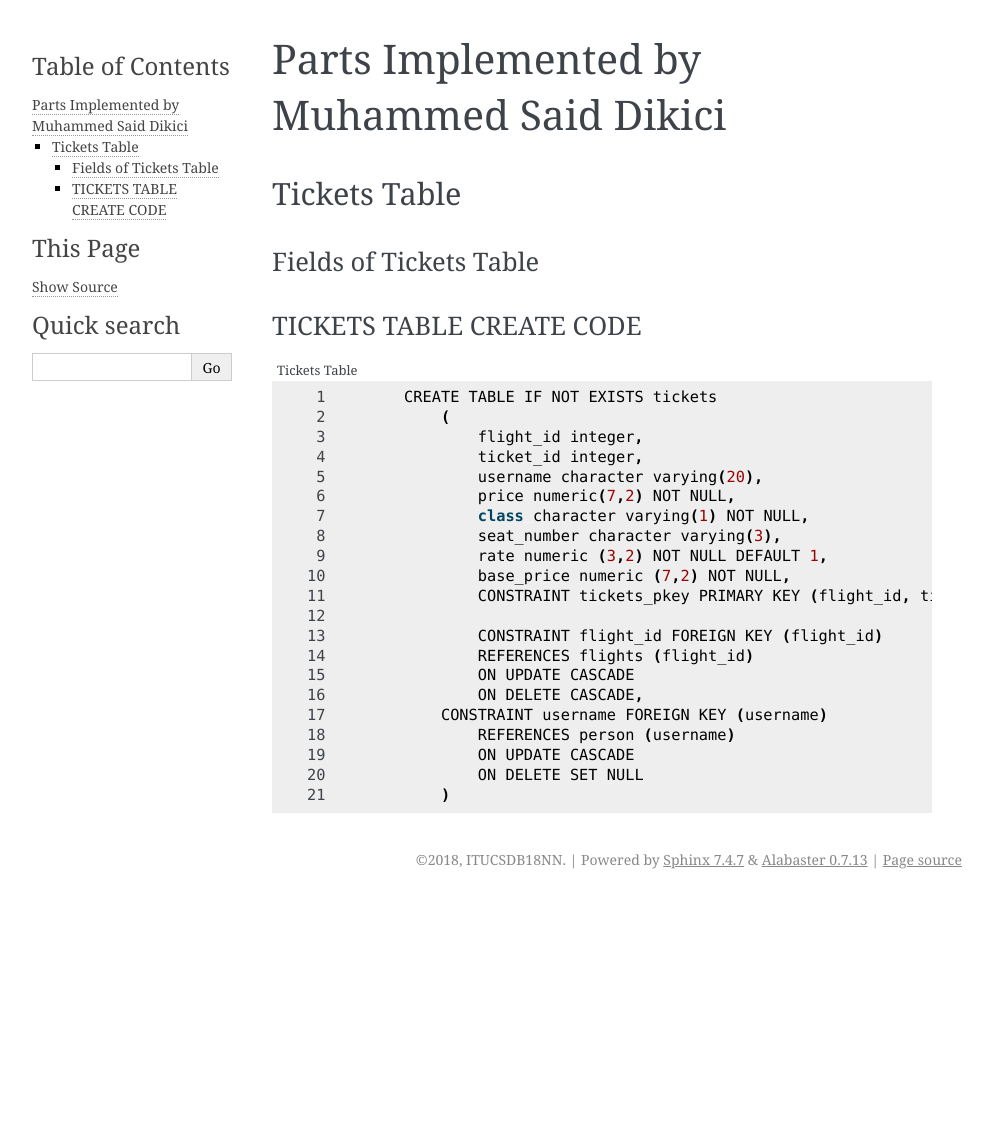
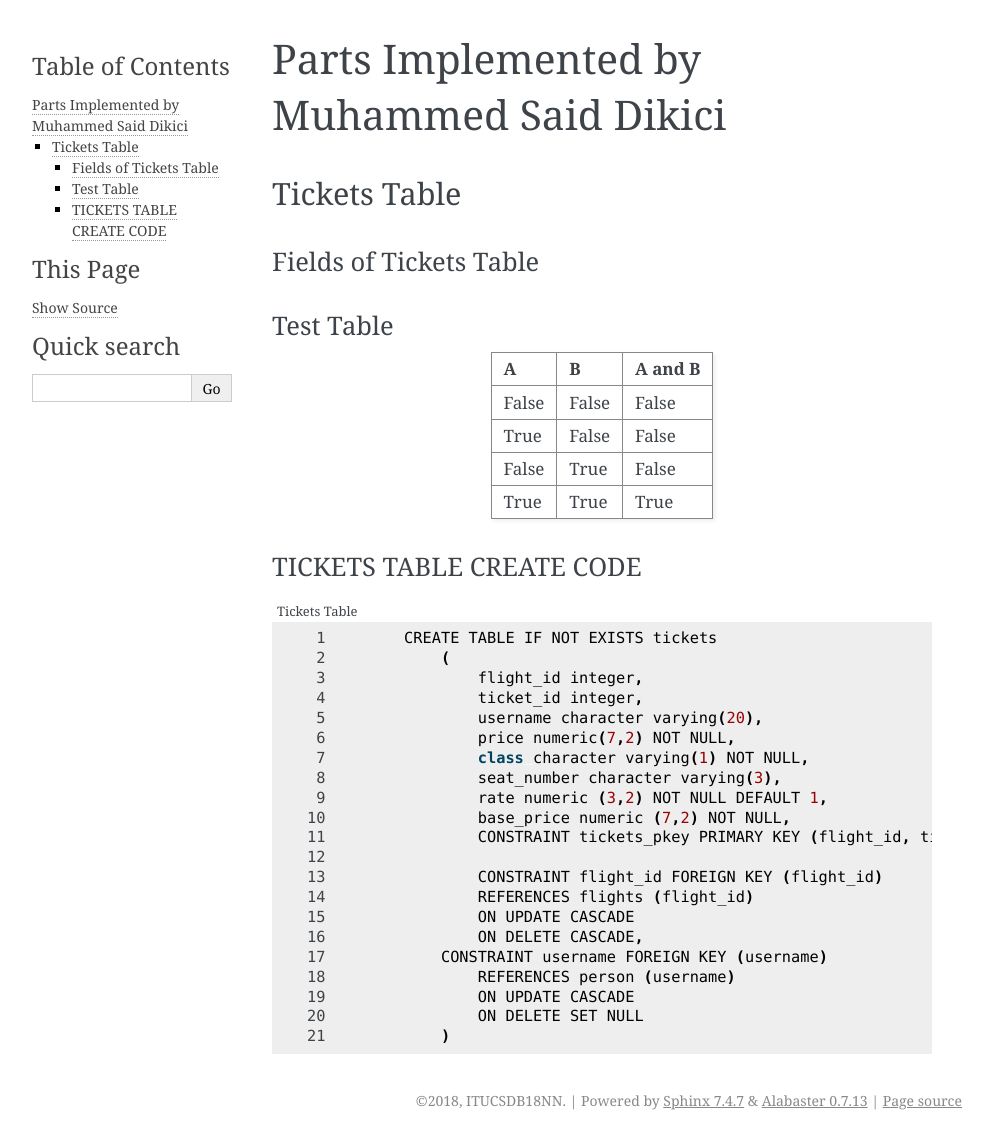
Before and after one commit to itucsdb18132/AirlineSSS, a Sphinx documentation site: the page built from docs/source/said.rst, in a window 1280 px wide. Shown: the whole page, without its empty margins (148-1141 px from the left). Built offline with Sphinx 7.4.7, drawn with Linux system fonts in a browser that asks for light colours; before the commit the page ends 900 px from its top, so only the background shows below that.

Commit message:
Update said.rst

```diff
--- a/docs/source/said.rst
+++ b/docs/source/said.rst
@@ -20,9 +20,19 @@
 	BASE_PRICE		NUMERIC		Price without discount
 	==========  	======  	======================		============		================
 
+Test Table
+^^^^^^^^^^
+=====  =====  =======
+A      B      A and B
+=====  =====  =======
+False  False  False
+True   False  False
+False  True   False
+True   True   True
+=====  =====  =======
+
 TICKETS TABLE CREATE CODE
 ^^^^^^^^^^^^^^^^^^^^^^^^^
-
 .. literalinclude:: /../../dbinit.py
    :language: python
    :linenos:
```
